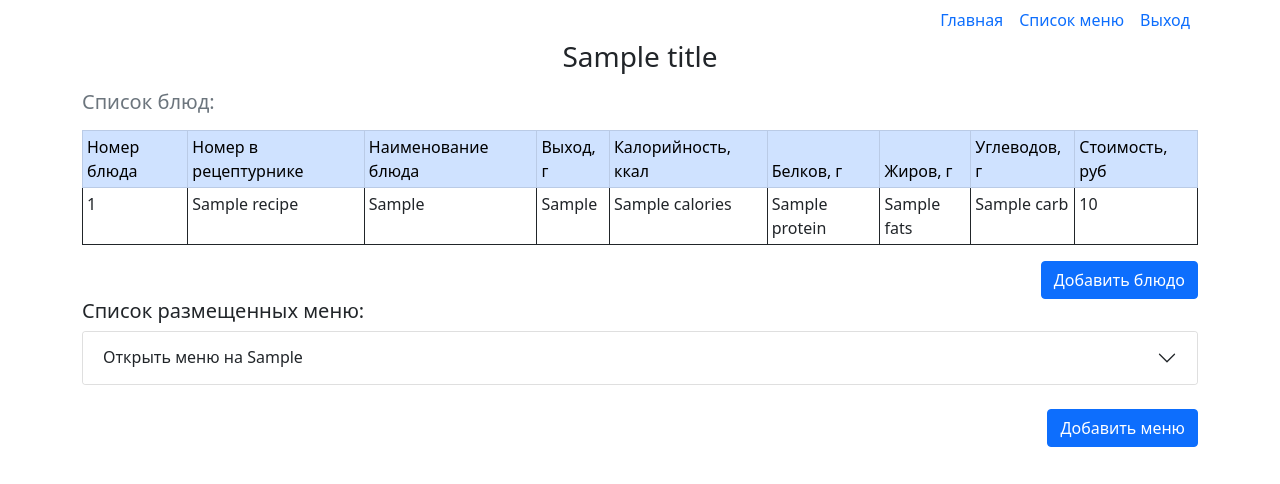
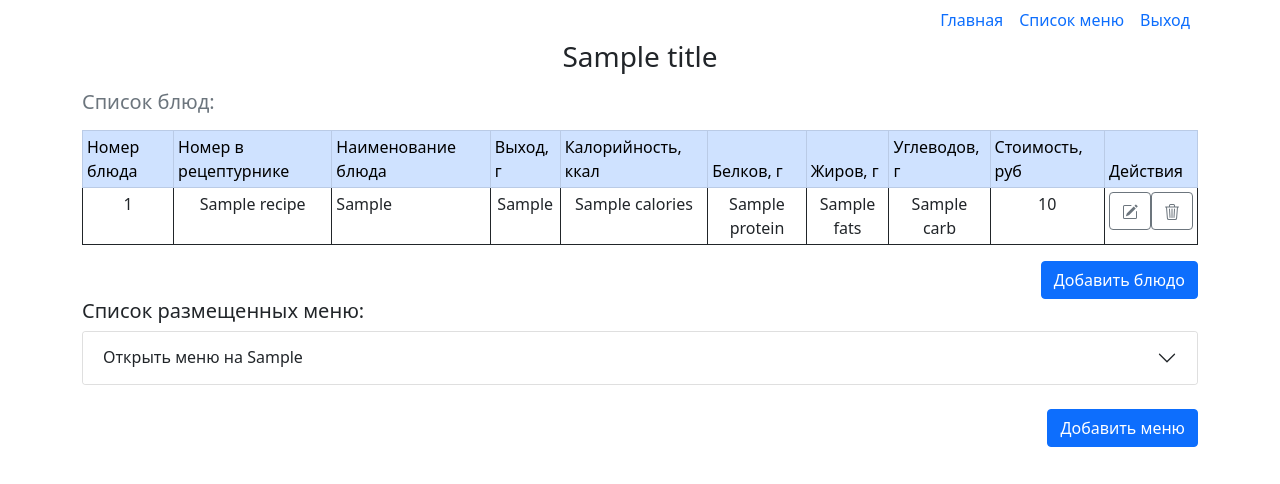
Before and after one commit to Oper/food_monitoring, a FastAPI app: template app/templates/admin_nutritions.html in a window 1280 px wide. Shown: the top 484 px of the page. Run offline with FastAPI, Linux system fonts and the light colour scheme; the template is opened without the code that fills it: most values are stand-ins (such as "Sample title", 1, 10 or a date in 2020); some libraries are stand-ins or nearby versions.

Commit message:
Add del metods for Dish and Menu

```diff
--- a/app/main.py
+++ b/app/main.py
@@ -43,6 +43,9 @@ class DishPydantic(BaseModel):
 
     model_config = ConfigDict(from_attributes=True, use_enum_values=True)
 
+class DishPydanticEdit(BaseModel):
+    id: int
+
 class MenuPydantic(BaseModel):
     date_menu: date
     type_menu: str
@@ -51,12 +54,15 @@ class MenuPydantic(BaseModel):
 
     model_config = ConfigDict(from_attributes=True, use_enum_values=True)
 
+class MenuPydanticEdit(BaseModel):
+    id: int
+
 @connection
 async def get_menus(session):
     row = await MenuCRUD.get_all(session)
     if row:
         return row
-    return {'message': 'Меню не найдено!'}
+    return None
 
 @connection
 async def get_menus_by_day(session, date_menu: date):
@@ -85,6 +91,13 @@ async def get_dish_by_id(session, dish_id: int):
         return DishPydantic.from_orm(row).dict()
     return {'message': f'Блюдо с ID {dish_id} не найдено!'}
 
+@connection
+async def delete_dish_by_id(session, dish_id: int):
+    return await DishCRUD.delete(session, dish_id)
+
+@connection
+async def delete_menu_by_id(session, menu_id: int):
+    return await MenuCRUD.delete(session, menu_id)
 
 @app.get("/", response_class=HTMLResponse)
 async def main(request: Request):
@@ -99,7 +112,7 @@ async def nutritions(request: Request):
     row = await get_menus()
     if row:
         for _ in row:
-            cur_menu = _.date_menu.isoformat()
+            cur_menu = str(_.date_menu)
             if cur_menu not in menu_list:
                 menu_list.append(cur_menu)
     menu_list.sort()
@@ -129,8 +142,6 @@ async def menu_in_date(menu: str, request: Request):
                     'price': dish['price'],
                 })
 
-
-
     return templates.TemplateResponse(request=request, name='menu_today.html',
                                       context={'title': title, 'menu': menu_today})
 
@@ -153,6 +164,33 @@ async def create_menu(request: Request, data: Annotated[MenuPydantic, Form()]):
     redirect_url = request.url_for('admin_nutritions').include_query_params(msg="Succesfully created!")
     return RedirectResponse(redirect_url, status_code=status.HTTP_303_SEE_OTHER)
 
+@app.post('/del_dish/')
+async def delete_dish(request: Request, data: Annotated[DishPydanticEdit, Form()]):
+    try:
+        await delete_dish_by_id(dish_id=data.id)
+    except Exception as e:
+        logger.error(e)
+    redirect_url = request.url_for('admin_nutritions').include_query_params(msg="Succesfully deleted!")
+    return RedirectResponse(redirect_url, status_code=status.HTTP_303_SEE_OTHER)
+
+@app.post('/del_menu/')
+async def delete_menu(request: Request, data: Annotated[MenuPydanticEdit, Form()]):
+    try:
+        await delete_menu_by_id(menu_id=data.id)
+    except Exception as e:
+        logger.error(e)
+    redirect_url = request.url_for('admin_nutritions').include_query_params(msg="Succesfully deleted!")
+    return RedirectResponse(redirect_url, status_code=status.HTTP_303_SEE_OTHER)
+
+@app.post('/edit_dish/')
+async def edit_dish(request: Request, data: Annotated[DishPydanticEdit, Form()]):
+    dish = await get_dish_by_id(dish_id=data.id)
+    try:
+        pass
+    except Exception as e:
+        logger.error(e)
+    redirect_url = request.url_for('admin_nutritions').include_query_params(msg="Succesfully edit!")
+    return RedirectResponse(redirect_url, status_code=status.HTTP_303_SEE_OTHER)
 
 @app.get('/admin-tehnolog/', response_class=HTMLResponse)
 async def admin_nutritions(request: Request):
@@ -176,27 +214,30 @@ async def admin_nutritions(request: Request):
 
     menus = {}
     menus_db = await get_menus()
-    for _ in menus_db:
-        date = _.date_menu.isoformat()
-        if date not in menus:
-            menus[date] = {}
-        if _.category_menu not in menus[date]:
-            menus[date][_.category_menu] = {}
-        if _.type_menu not in menus[date][_.category_menu]:
-            menus[date][_.category_menu][_.type_menu] = []
-        dish = await get_dish_by_id(dish_id=_.dish_id)
+    if menus_db:
+        for _ in menus_db:
+            date = _.date_menu.isoformat()
+            if date not in menus:
+                menus[date] = {}
+            if _.category_menu not in menus[date]:
+                menus[date][_.category_menu] = {}
+            if _.type_menu not in menus[date][_.category_menu]:
+                menus[date][_.category_menu][_.type_menu] = []
+            dish = await get_dish_by_id(dish_id=_.dish_id)
 
-        menus[date][_.category_menu][_.type_menu].append({
-            'dish_id': dish['id'],
-            'dish_title': dish['title'],
-            'dish_out': dish['out_gramm'],
-            'dish_recipe': dish['recipe'],
-            'dish_calories': dish['calories'],
-            'dish_protein': dish['protein'],
-            'dish_fats': dish['fats'],
-            'dish_carb': dish['carb'],
-            'dish_price': dish['price']
-        })
+            menus[date][_.category_menu][_.type_menu].append({
+                'menu_id': _.id,
+                'dish_id': dish['id'],
+                'dish_title': dish['title'],
+                'dish_out': dish['out_gramm'],
+                'dish_recipe': dish['recipe'],
+                'dish_calories': dish['calories'],
+                'dish_protein': dish['protein'],
+                'dish_fats': dish['fats'],
+                'dish_carb': dish['carb'],
+                'dish_price': dish['price']
+            })
+
 
     return templates.TemplateResponse(request=request, name='admin_nutritions.html',
                                       context={'title': title, 'dishes': dishes, 'menus': menus})
--- a/app/templates/admin_nutritions.html
+++ b/app/templates/admin_nutritions.html
@@ -31,21 +31,48 @@
                     <td>Жиров, г</td>
                     <td>Углеводов, г</td>
                     <td>Стоимость, руб</td>
+                    <td>Действия</td>
                 </tr>
                 </thead>
                 {% for j_key, j_value in dishes.items() %}
                 <tbody class="table-group-divider">
                 {% for item in j_value %}
                 <tr>
-                    <td>{{ item.id }}</td>
-                    <td>{{ item.recipe }}</td>
+                    <td class="text-center">{{ item.id }}</td>
+                    <td class="text-center">{{ item.recipe }}</td>
                     <td>{{ j_key }}</td>
-                    <td>{{ item.out_gramm }}</td>
-                    <td>{{ item.calories }}</td>
-                    <td>{{ item.protein }}</td>
-                    <td>{{ item.fats }}</td>
-                    <td>{{ item.carb }}</td>
-                    <td>{{ item.price }}</td>
+                    <td class="text-center">{{ item.out_gramm }}</td>
+                    <td class="text-center">{{ item.calories }}</td>
+                    <td class="text-center">{{ item.protein }}</td>
+                    <td class="text-center">{{ item.fats }}</td>
+                    <td class="text-center">{{ item.carb }}</td>
+                    <td class="text-center">{{ item.price }}</td>
+                    <td class="text-center">
+                        <div class="btn-group">
+                            <form action="/edit_dish/" method="post">
+                                <input type="number" class="d-none" name="id" value="{{ item.id }}">
+                                <button type="submit" class="btn btn-outline-secondary">
+                                    <svg xmlns="http://www.w3.org/2000/svg" width="16" height="16" fill="currentColor"
+                                         class="bi bi-pencil-square" viewBox="0 0 16 16">
+                                        <path d="M15.502 1.94a.5.5 0 0 1 0 .706L14.459 3.69l-2-2L13.502.646a.5.5 0 0 1 .707 0l1.293 1.293zm-1.75 2.456-2-2L4.939 9.21a.5.5 0 0 0-.121.196l-.805 2.414a.25.25 0 0 0 .316.316l2.414-.805a.5.5 0 0 0 .196-.12l6.813-6.814z"/>
+                                        <path fill-rule="evenodd"
+                                              d="M1 13.5A1.5 1.5 0 0 0 2.5 15h11a1.5 1.5 0 0 0 1.5-1.5v-6a.5.5 0 0 0-1 0v6a.5.5 0 0 1-.5.5h-11a.5.5 0 0 1-.5-.5v-11a.5.5 0 0 1 .5-.5H9a.5.5 0 0 0 0-1H2.5A1.5 1.5 0 0 0 1 2.5z"/>
+                                    </svg>
+                                    <span class="visually-hidden">Button</span>
+                                </button>
+                            </form>
+                            <form action="/del_dish/" method="post">
+                                <input type="number" class="d-none" name="id" value="{{ item.id }}">
+                                <button type="submit" class="btn btn-outline-secondary">
+                                    <svg xmlns="http://www.w3.org/2000/svg" width="16" height="16" fill="currentColor"
+                                         class="bi bi-trash3" viewBox="0 0 16 16">
+                                        <path d="M6.5 1h3a.5.5 0 0 1 .5.5v1H6v-1a.5.5 0 0 1 .5-.5M11 2.5v-1A1.5 1.5 0 0 0 9.5 0h-3A1.5 1.5 0 0 0 5 1.5v1H1.5a.5.5 0 0 0 0 1h.538l.853 10.66A2 2 0 0 0 4.885 16h6.23a2 2 0 0 0 1.994-1.84l.853-10.66h.538a.5.5 0 0 0 0-1zm1.958 1-.846 10.58a1 1 0 0 1-.997.92h-6.23a1 1 0 0 1-.997-.92L3.042 3.5zm-7.487 1a.5.5 0 0 1 .528.47l.5 8.5a.5.5 0 0 1-.998.06L5 5.03a.5.5 0 0 1 .47-.53Zm5.058 0a.5.5 0 0 1 .47.53l-.5 8.5a.5.5 0 1 1-.998-.06l.5-8.5a.5.5 0 0 1 .528-.47M8 4.5a.5.5 0 0 1 .5.5v8.5a.5.5 0 0 1-1 0V5a.5.5 0 0 1 .5-.5"></path>
+                                    </svg>
+                                    <span class="visually-hidden">Button</span>
+                                </button>
+                            </form>
+                        </div>
+                    </td>
                 </tr>
                 {% endfor %}
                 </tbody>
@@ -86,6 +113,7 @@
                                     <th scope="col">Блюдо</th>
                                     <th scope="col">Выход</th>
                                     <th scope="col">Калории</th>
+                                    <th scope="col">Удалить</th>
                                 </tr>
                                 </thead>
                                 <tbody>
@@ -95,6 +123,19 @@
                                     <td>{{ item.dish_title }}</td>
                                     <td>{{ item.dish_out }}</td>
                                     <td>{{ item.dish_calories }}</td>
+                                    <td class="text-center">
+                                        <form action="/del_menu/" method="post">
+                                            <input type="number" class="d-none" name="id" value="{{ item.menu_id }}">
+                                            <button type="submit" class="btn">
+                                                <svg xmlns="http://www.w3.org/2000/svg" width="16" height="16"
+                                                     fill="currentColor"
+                                                     class="bi bi-trash3" viewBox="0 0 16 16">
+                                                    <path d="M6.5 1h3a.5.5 0 0 1 .5.5v1H6v-1a.5.5 0 0 1 .5-.5M11 2.5v-1A1.5 1.5 0 0 0 9.5 0h-3A1.5 1.5 0 0 0 5 1.5v1H1.5a.5.5 0 0 0 0 1h.538l.853 10.66A2 2 0 0 0 4.885 16h6.23a2 2 0 0 0 1.994-1.84l.853-10.66h.538a.5.5 0 0 0 0-1zm1.958 1-.846 10.58a1 1 0 0 1-.997.92h-6.23a1 1 0 0 1-.997-.92L3.042 3.5zm-7.487 1a.5.5 0 0 1 .528.47l.5 8.5a.5.5 0 0 1-.998.06L5 5.03a.5.5 0 0 1 .47-.53Zm5.058 0a.5.5 0 0 1 .47.53l-.5 8.5a.5.5 0 1 1-.998-.06l.5-8.5a.5.5 0 0 1 .528-.47M8 4.5a.5.5 0 0 1 .5.5v8.5a.5.5 0 0 1-1 0V5a.5.5 0 0 1 .5-.5"></path>
+                                                </svg>
+                                                <span class="visually-hidden">Button</span>
+                                            </button>
+                                        </form>
+                                    </td>
                                 </tr>
                                 {% endfor %}
                                 </tbody>
@@ -237,6 +278,7 @@
     </div>
 
 </div>
+
 <footer class="py-3 my-4">
     <p class="text-center text-body-secondary">2024 © МБОУ "Средняя общеобразовательная школа №1" г.Емвы</p>
 </footer>
```
